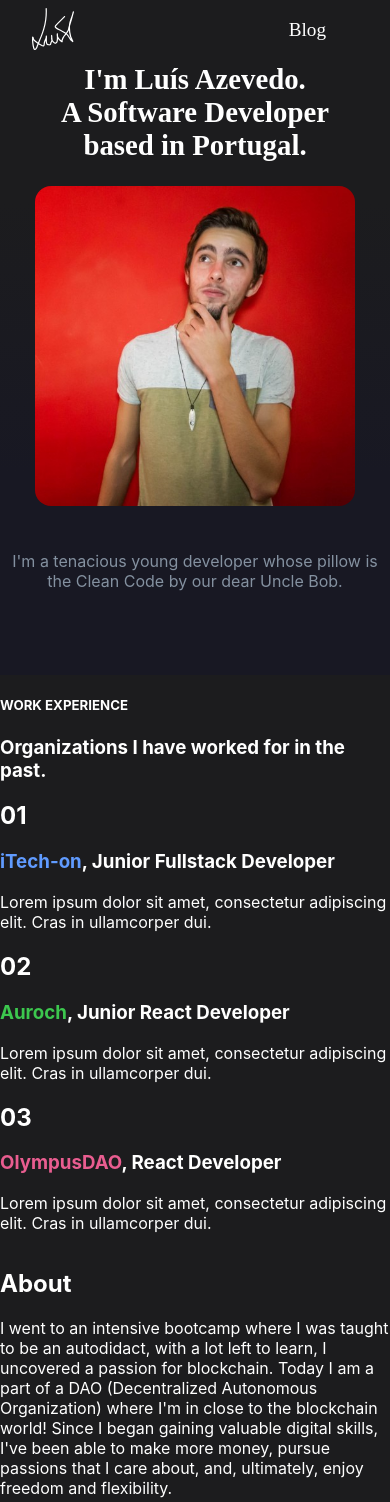
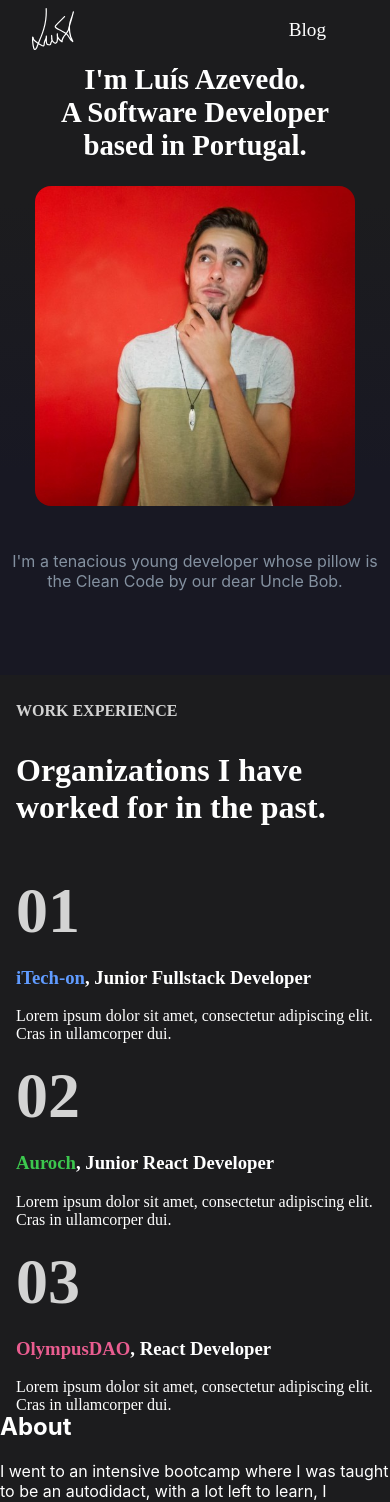
Before and after one commit to luisazevedo01/azevedoluis-website, a React (Create React App) app: page / in a window 390 px wide. Shown: the top 1502 px of the page. Built offline with nearby package versions, Linux system fonts and the light colour scheme.

Commit message:
FIX: responsiveness on work

```diff
--- a/src/views/Home/Home.tsx
+++ b/src/views/Home/Home.tsx
@@ -10,7 +10,7 @@ const Home = () => {
   return (
     <div className="home">
       <section className="home_snapshot">
-        <img src={personalPicture} alt="Profile" />
+        <img src={personalPicture} width="100%" alt="Profile" />
         <h1>
           I'm Luís Azevedo.
           <br /> A Software Developer
--- a/src/views/Home/Work/Work.styles.scss
+++ b/src/views/Home/Work/Work.styles.scss
@@ -1,6 +1,38 @@
+.home_work-container {
+  height: 85vh;
+  font-family: "Sen";
+  padding: 0 16px;
 
+  header {
+    h5 {
+      font-size: 16px;
+    }
+    h3 {
+      font-size: 32px;
+    }
+  }
 
-@media screen and (min-width: 500px){
+  #home_works {
+    margin-top: 48px;
+    display: flex;
+    flex-direction: column;
+    justify-content: space-evenly;
+
+    span {
+      h1 {
+        font-size: 4rem;
+        margin: 0;
+        color: lightgrey;
+      }
+    }
+  }
+
+  h5 {
+    color: lightgrey;
+  }
+}
+
+@media screen and (min-width: 500px) {
   .home_work-container {
     height: 85vh;
     font-family: "Sen";
```
Lines whose indentation alone changed are shown as unchanged.
